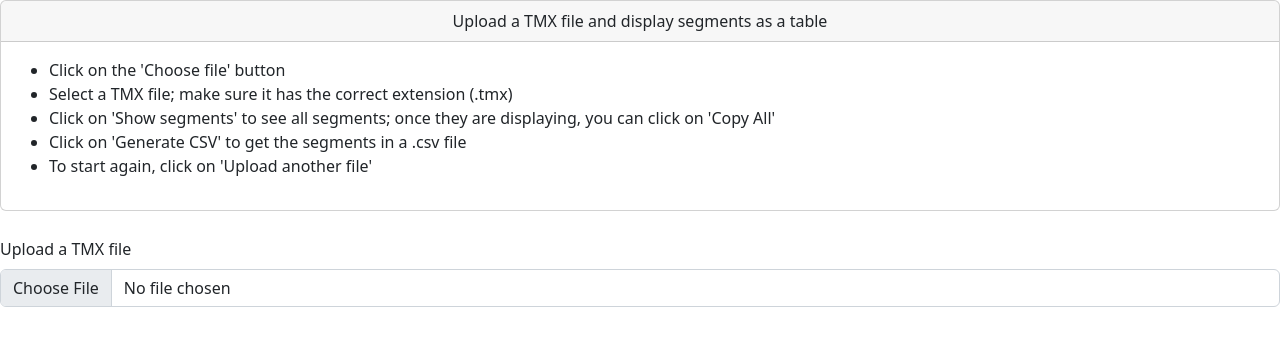
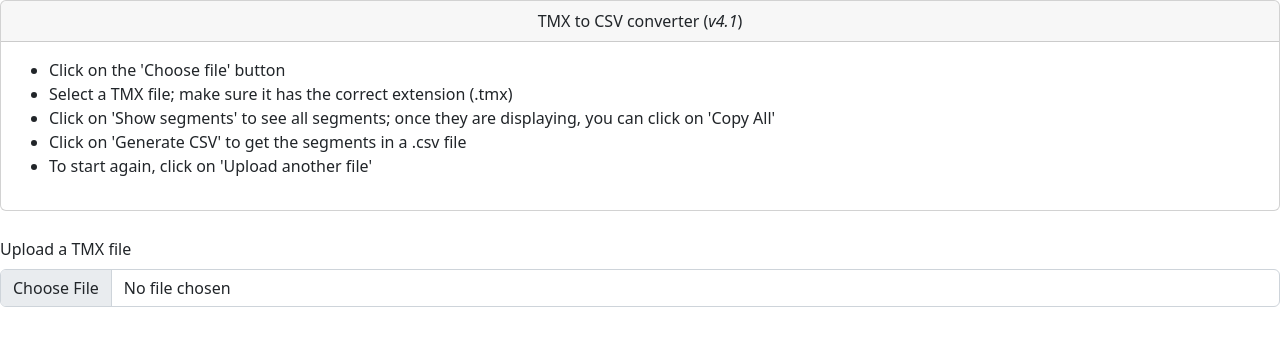
Before and after one commit to alejotsv/tmx-converter, a React (Vite) app: page / in a window 1280 px wide. Shown: the top 346 px of the page. Built offline with nearby package versions, Linux system fonts and the light colour scheme.

Commit message:
add version number

```diff
--- a/src/components/Instructions.jsx
+++ b/src/components/Instructions.jsx
@@ -4,7 +4,7 @@ import Card from 'react-bootstrap/Card';
 const Instructions = () => {
   return(
     <Card className="instructions">
-      <Card.Header className="text-center">Upload a TMX file and display segments as a table</Card.Header>
+      <Card.Header className="text-center">TMX to CSV converter (<em>v4.1</em>)</Card.Header>
       <Card.Body>
           <ul>
             <li>Click on the 'Choose file' button</li>
```
